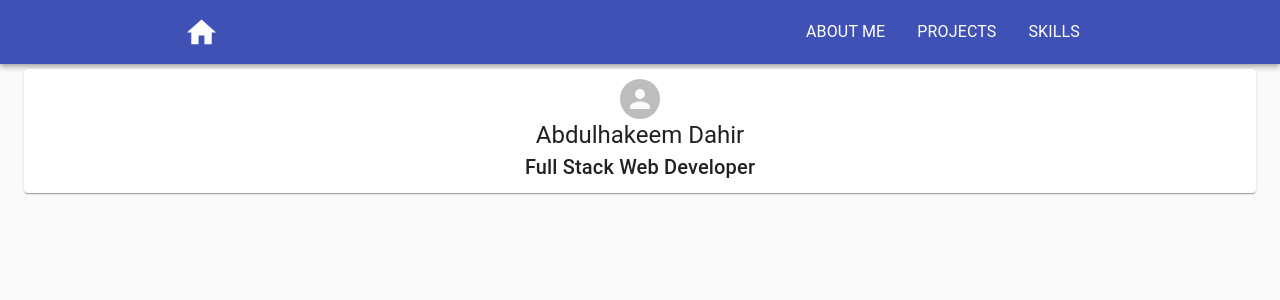
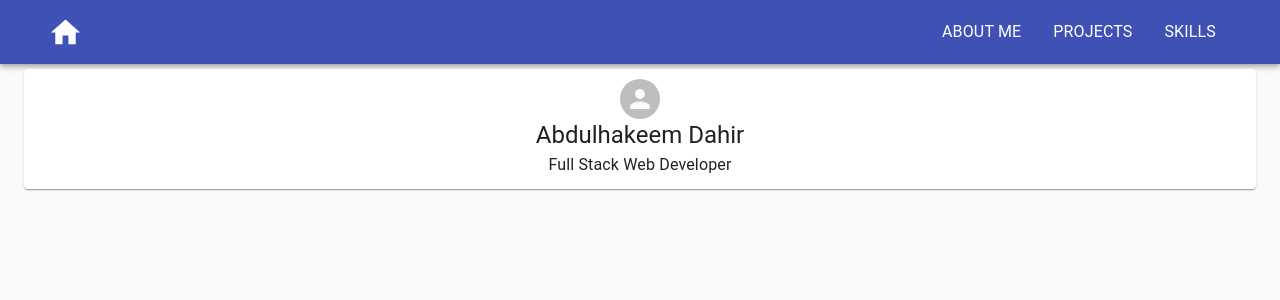
Before and after one commit to abdulhakeemdahir/React-Portfolio, a React (Create React App) app: page / in a window 1280 px wide. Shown: the top 300 px of the page. Built offline with nearby package versions, Linux system fonts and the light colour scheme.

Commit message:
connected heroku

```diff
--- a/src/components/Header.js
+++ b/src/components/Header.js
@@ -20,11 +20,11 @@ const useStyles = makeStyles({
 export default function Header() {
 	const classes = useStyles();
 	return (
-		<Paper className={classes.paper}>
+		<Paper className={classes.paper} id='#about-me'>
 			<Grid container justify='center' alignItems='center' direction='column'>
 				<Avatar />
 				<Typography variant='h5'>Abdulhakeem Dahir</Typography>
-				<Typography variant='h6'>Full Stack Web Developer</Typography>
+				<Typography variant='subtitle1'>Full Stack Web Developer</Typography>
 			</Grid>
 		</Paper>
 	);
--- a/src/components/Nav.js
+++ b/src/components/Nav.js
@@ -41,7 +41,7 @@ const Header = () => {
 	return (
 		<AppBar position='static'>
 			<Toolbar>
-				<Container maxWidth='md' className={classes.navbarDisplayFlex}>
+				<Container maxWidth='lg' className={classes.navbarDisplayFlex}>
 					<IconButton edge='start' color='inherit' aria-label='home'>
 						<Home fontSize='large' />
 					</IconButton>
```
